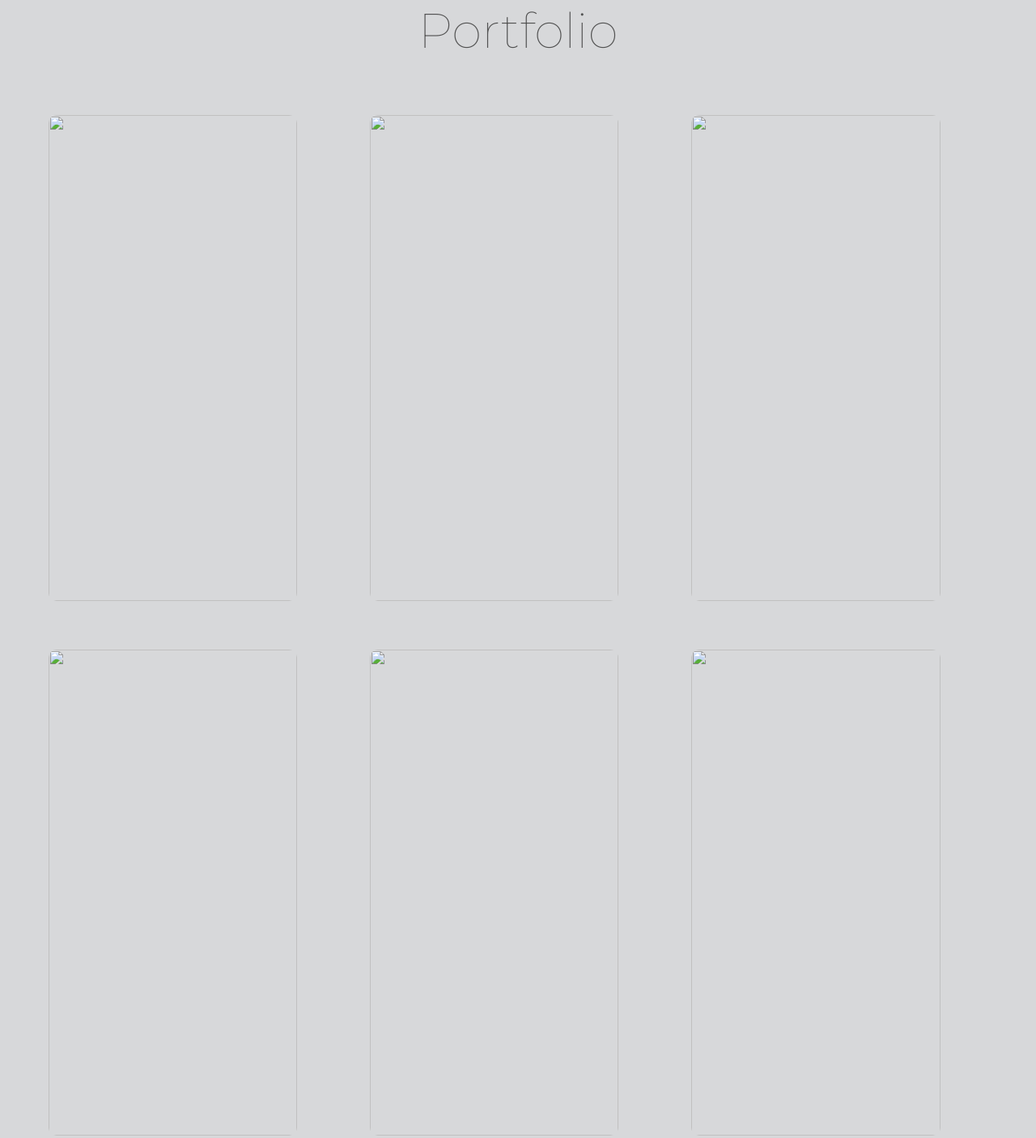
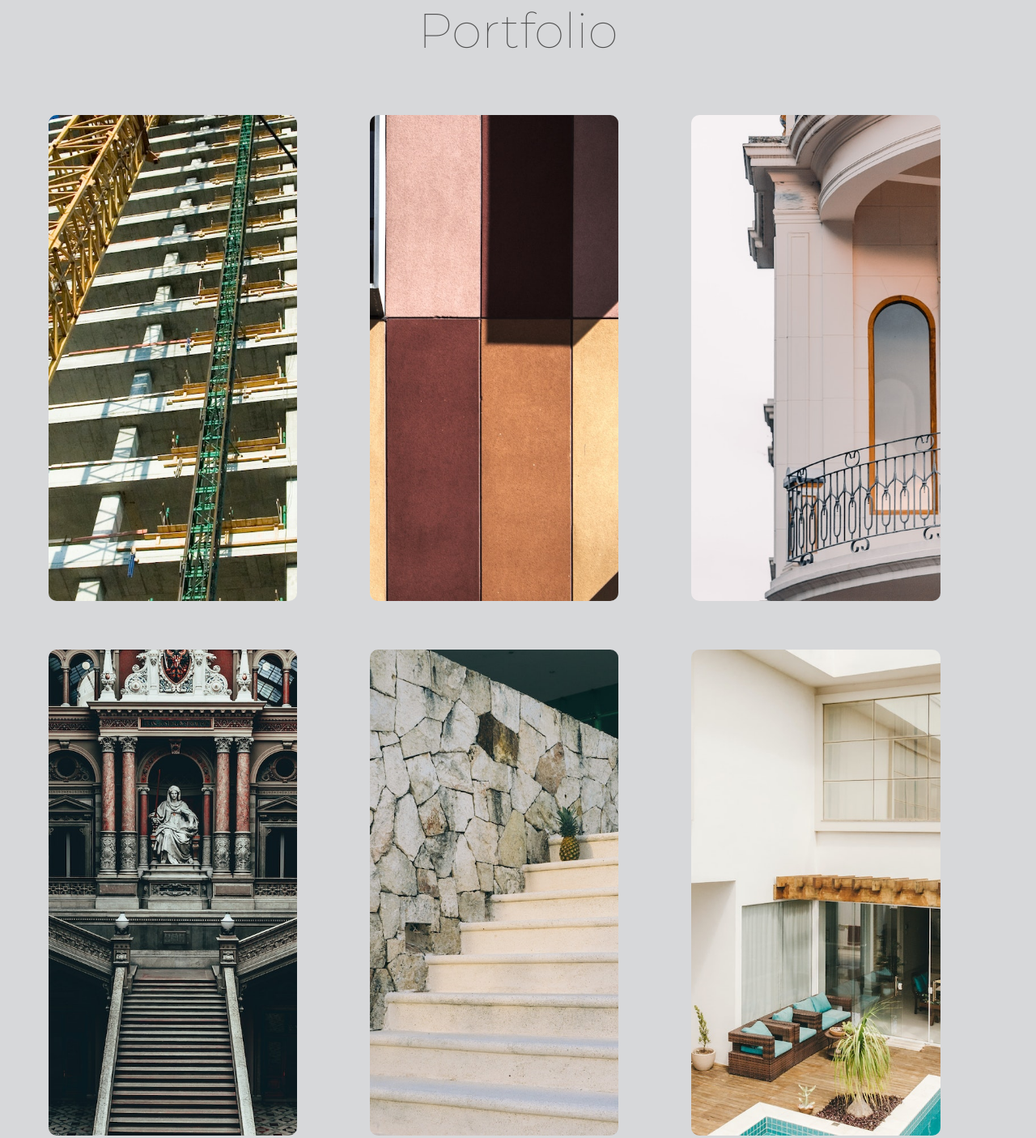
Before and after one commit to albinramos/pagina_personal, a plain HTML site: page pages/portfolio.html in a window 1280 px wide. Shown: the part 147-1552 px from the top of the page at 81% size. Drawn offline with nearby package versions, Linux system fonts and the light colour scheme; the site is published under a folder, as on GitHub Pages, so addresses that start at the root find nothing.

Commit message:
css fotos

```diff
--- a/pages/portfolio.html
+++ b/pages/portfolio.html
@@ -31,37 +31,37 @@
     <h1 id="title_portfolio">Portfolio</h1>
     <section id="portfolio_images">
         <article class="img_p_portfolio">
-            <img src="/assets/imgs/portfolio1.jpeg" class="img_portfolio">
+            <img src="../assets/imgs/portfolio1.jpeg" class="img_portfolio">
             <div class="p_portfolio">
             <h4>Construcción Edificio Atxuri</h4>
             </div>
         </article>
         <article class="img_p_portfolio">
-            <img src="/assets/imgs/portfolio2.jpeg" class="img_portfolio">
+            <img src="../assets/imgs/portfolio2.jpeg" class="img_portfolio">
             <div class="p_portfolio">
                 <h4>Reforma Fachada</h4>
             </div>
         </article>
         <article class="img_p_portfolio">
-            <img src="/assets/imgs/portfolio3.jpeg" class="img_portfolio">
+            <img src="../assets/imgs/portfolio3.jpeg" class="img_portfolio">
             <div class="p_portfolio">
                 <h4>Reforma Balcón</h4>
             </div>
         </article>
         <article class="img_p_portfolio">
-            <img src="/assets/imgs/portfolio4.jpeg" class="img_portfolio">
+            <img src="../assets/imgs/portfolio4.jpeg" class="img_portfolio">
             <div class="p_portfolio">
                 <h4>Construcción Biblioteca Pública</h4>
             </div>
         </article>
         <article class="img_p_portfolio">
-            <img src="/assets/imgs/portfolio5.jpeg" class="img_portfolio">
+            <img src="../assets/imgs/portfolio5.jpeg" class="img_portfolio">
             <div class="p_portfolio">
                 <h4>Vivienda Unifamiliar</h4>
             </div>
         </article>
         <article class="img_p_portfolio">
-            <img src="/assets/imgs/portfolio6.jpeg" class="img_portfolio">
+            <img src="../assets/imgs/portfolio6.jpeg" class="img_portfolio">
             <div class="p_portfolio">
                 <h4>Construcción Chalet</h4>
             </div>
```
Also changed, not shown: pages/biografia.html (+4 -4 lines).
